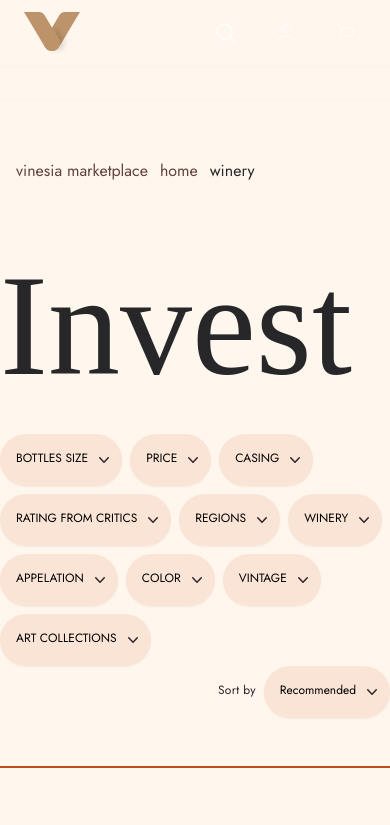
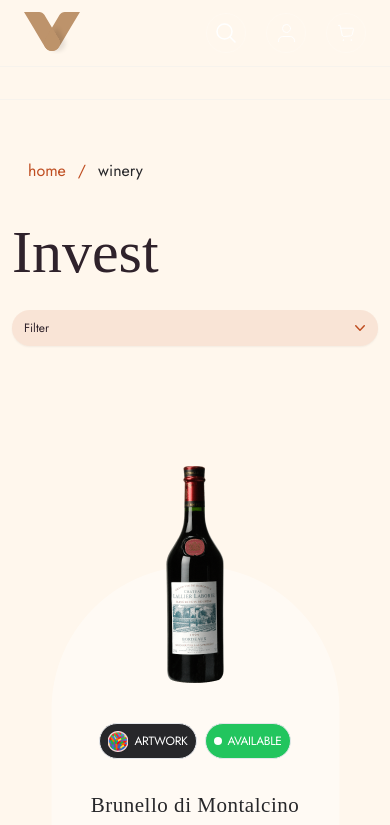
Before and after one commit to nalaZazu/new-vinesia-market, a Next.js app: page /invest in a window 390 px wide. Shown: the top 825 px of the page. Built offline with nearby package versions, Linux system fonts and the light colour scheme.

Commit message:
mobile-view-invest

```diff
--- /dev/null
+++ b/src/app/invest/moibleview/page.tsx
@@ -0,0 +1,155 @@
+"use client";
+import React, { useState } from "react";
+import { Fragment } from "react";
+import { Menu, Transition } from "@headlessui/react";
+import { ChevronDownIcon } from "@heroicons/react/20/solid";
+import { filtersList } from "@/constants/invesdropdowncomponents/Layout";
+import Link from "next/link";
+function classNames(...classes: any) {
+  return classes.filter(Boolean).join(" ");
+}
+
+function MobileFilter() {
+  const [firstDropdownOpen, setFirstDropdownOpen] = useState(false);
+  const [activeState, setActiveState] = useState({});
+  const [searchTerm, setSearchTerm] = useState("");
+  const [selectedItems, setSelectedItems] = useState<string[]>([]);
+
+  const handleChange = (e: any) => {
+    let index = selectedItems?.findIndex((d: any) => d === e);
+    if (index === -1) {
+      setSelectedItems([...selectedItems, e]);
+    } else {
+      let tempArr = [...selectedItems];
+      tempArr.splice(index, 1);
+      setSelectedItems(tempArr);
+    }
+  };
+  const handleApply = (close: any) => {
+    // setSelectedFilters(tempSelected);
+    console.log("selectedItems", selectedItems);
+
+    // close();
+  };
+  const handleClear = (close: any) => {
+    setSearchTerm("");
+    // setSelectedFilters([]);
+    close();
+  };
+  return (
+    <>
+      <div className=" pt-6  pb-14">
+        <Menu as="div" className="relative inline-block text-left w-full">
+          <div>
+            <Menu.Button
+              className="flex items-center w-full justify-between gap-x-1.5 rounded-full  px-3 py-2 text-xs font-normal text-primary shadow-sm  bg-orange-700 bg-opacity-10"
+              onClick={() => setFirstDropdownOpen(!firstDropdownOpen)}
+            >
+              Filter
+              <ChevronDownIcon
+                className="-mr-1 h-5 w-5 text-secondary"
+                aria-hidden="true"
+              />
+            </Menu.Button>
+          </div>
+
+          <Transition
+            as={"div"}
+            show={firstDropdownOpen}
+            enter="transition ease-out duration-100"
+            enterFrom="transform opacity-0 scale-95"
+            enterTo="transform opacity-100 scale-100"
+            leave="transition ease-in duration-75"
+            leaveFrom="transform opacity-100 scale-100"
+            leaveTo="transform opacity-0 scale-95"
+          >
+            {/* here is defined the new dropdown */}
+
+            {filtersList?.map((filterItem: any, filterItemId: any) => {
+              const { name, options, type } = filterItem;
+
+              return (
+                <Menu
+                  as="div"
+                  className="relative inline-block text-left w-full pt-7"
+                  key={filterItemId}
+                >
+                  <div>
+                    <Menu.Button
+                      className="inline-flex w-full justify-between gap-x-1.5 rounded-md  px-3 py-2 text-sm font-semibold text-primary"
+                      onClick={() => setActiveState({ [name]: true })}
+                    >
+                      {name}
+                      <ChevronDownIcon
+                        className="-mr-1 h-5 w-5 text-secondary"
+                        aria-hidden="true"
+                      />
+                    </Menu.Button>
+                  </div>
+
+                  <Transition
+                    as={"div"}
+                    show={activeState[name]}
+                    enter="transition ease-out duration-100"
+                    enterFrom="transform opacity-0 scale-95"
+                    enterTo="transform opacity-100 scale-100"
+                    leave="transition ease-in duration-75"
+                    leaveFrom="transform opacity-100 scale-100"
+                    leaveTo="transform opacity-0 scale-95"
+                  >
+                    <div className="flex flex-wrap gap-2">
+                      {name == "Color" ? (
+                        <Menu.Item>
+                          {({ active }: any) => (
+                            <p className="p-2 cursor-pointer hover:bg-secondary-dark   text-secondary text-xxs font-normal  tracking-wide flex gap-2 items-center">
+                              <input
+                                id={`${filterItem}-${filterItemId}`}
+                                name="checkbox"
+                                type="checkbox"
+                                className="h-3 w-3 form-checkbox rounded-full"
+                                onChange={(e) =>
+                                  handleChange(filterItem?.toLowerCase())
+                                }
+                              />
+                              <label
+                                htmlFor={`${filterItem}-${filterItemId}`}
+                                className={classNames(
+                                  active
+                                    ? " text-primary"
+                                    : "text-primary-dark ",
+                                  " text-sm"
+                                )}
+                              >
+                                {name}
+                              </label>
+                            </p>
+                          )}
+                        </Menu.Item>
+                      ) : (
+                        options?.map((item: any, itemId: any) => {
+                          return (
+                            <div className="pt-4 " key={itemId}>
+                              <div>
+                                <span className=" px-3 py-2 bg-orange-700 bg-opacity-10 rounded-[100px]  justify-center items-center gap-1 inline-flex">
+                                  <p className="text-primary text-xxs font-normal tracking-wide capitalize">
+                                    {item}
+                                  </p>
+                                </span>
+                              </div>
+                            </div>
+                          );
+                        })
+                      )}
+                    </div>
+                  </Transition>
+                </Menu>
+              );
+            })}
+          </Transition>
+        </Menu>
+      </div>
+    </>
+  );
+}
+
+export default MobileFilter;
--- a/src/app/invest/page.tsx
+++ b/src/app/invest/page.tsx
@@ -7,24 +7,35 @@
 import React from "react";
 import Image from "next/image";
 import Dropdown from "@/common/DropDown/pagecomponents/Layout";
+import MobileFilter from "./moibleview/page";
 
 const Invest = () => {
   return (
     <div className="bg-orange-50">
       <Headersecond />
-      <div className=" pt-40 container mx-auto">
+      <div className=" pt-40 container mx-auto px-3">
         <InvestBread />
 
-        <div className=" mt-9">
-          <h2 className=" text-zinc-800 text-[144px] font-normal font-['Canela']">
+        <div className=" mt-9 hidden md:block">
+          <h2 className=" text-primary text-[144px] font-normal font-['Canela']">
+            Invest
+          </h2>
+        </div>
+        {/* for mobileView */}
+        <div className=" mt-9 md:hidden block">
+          <h2 className=" text-primary text-6xl font-normal font-['Canela'] leading-[68px]">
             Invest
           </h2>
         </div>
 
         {/* dropdown */}
-        <Dropdown />
-        <div className="border border-secondary mt-12"></div>
-
+        <div className="hidden md:block">
+          <Dropdown />
+          <div className="border border-secondary mt-12"></div>
+        </div>
+        <div className="md:hidden block">
+          <MobileFilter />
+        </div>
         {/* product list  */}
         <div className="grid grid-cols-1 gap-x-6 gap-y-10 sm:grid-cols-2 lg:grid-cols-4 xl:gap-x-8 mt-16">
           {[1, 2, 3, 4, 5, 6, 7, 8]?.map((item: any, i: any) => {
--- a/src/common/DropDownButton.tsx
+++ b/src/common/DropDownButton.tsx
@@ -31,7 +31,7 @@
             leaveFrom="transform opacity-100 scale-100"
             leaveTo="transform opacity-0 scale-95"
           >
-            <Menu.Items className="absolute left-0 z-10 mt-2 w-48 origin-top-right rounded-md bg-orange-50 shadow-lg ring-1 ring-black ring-opacity-5 focus:outline-none p-2">
+            <Menu.Items className="absolute left-0 z-10 mt-2 w-56 origin-top-right rounded-md bg-orange-50 shadow-lg ring-1 ring-black ring-opacity-5 focus:outline-none p-2">
               <div className="py-1">
                 <Menu.Item>
                   {({ active }) => (
@@ -55,7 +55,7 @@
                         "block px-4 py-2 text-sm"
                       )}
                     >
-                      Account settings
+                        License
                     </Link>
                   )}
                 </Menu.Item>
@@ -68,7 +68,7 @@
                         "block px-4 py-2 text-sm"
                       )}
                     >
-                      Account settings
+                      Support
                     </Link>
                   )}
                 </Menu.Item>
--- a/src/common/InvestBread.tsx
+++ b/src/common/InvestBread.tsx
@@ -4,7 +4,7 @@
 const InvestBread = () => {
   return (
     <>
-      <div className="conatiner mx-auto">
+      <div className="conatiner mx-auto hidden md:block">
         <nav className="flex" aria-label="Breadcrumb">
           <ol className="container mx-auto flex flex-wrap gap-3 px-4 items-center">
             <li className="inline-flex items-center">
@@ -41,6 +41,34 @@
           </ol>
         </nav>
       </div>
+
+      {/* for mobileView */}
+      <div className="conatiner mx-auto md:hidden block">
+        <nav className="flex" aria-label="Breadcrumb">
+          <ol className="container mx-auto flex flex-wrap gap-3 px-4 items-center">
+            <li>
+              <div className="flex items-center">
+                <Link
+                  href="#"
+                  className=" text-secondary text-base font-normal  leading-snug"
+                >
+                  home
+                </Link>
+              </div>
+            </li>
+            <li className=" text-secondary text-opacity-20 text-base font-normal  leading-snug">
+              /
+            </li>
+            <li aria-current="page">
+              <div className="flex items-center">
+                <span className=" text-zinc-800 text-base font-normal  leading-snug">
+                  winery
+                </span>
+              </div>
+            </li>
+          </ol>
+        </nav>
+      </div>
     </>
   );
 };
--- /dev/null
+++ b/src/components/badage/page.tsx
@@ -0,0 +1,54 @@
+import Image from "next/image";
+import React  from "react";
+import xDelete from "../../assets/icons/X-delete.svg";
+const Badges = ({
+  selectedItems,
+  setSelectedItems,
+}: {
+  selectedItems: any;
+  setSelectedItems: any;
+}) => {
+  const handleRemoved = (itemToRemove: string) => {
+    const updatedItems = selectedItems.filter(
+      (item: any) => item !== itemToRemove
+    );
+    setSelectedItems(updatedItems);
+  };
+  const handleClear = () => {
+    setSelectedItems([]);
+  };
+  return (
+    <React.Fragment>
+      <div className="pt-4  md:pt-0 pb-8 flex gap-2 flex-wrap">
+        {selectedItems &&
+          selectedItems?.map((item: any, i: any) => {
+            return (
+              <div key={i}>
+                <span className=" px-3 py-2 bg-orange-700 bg-opacity-10 rounded-[100px]  justify-center items-center gap-1 inline-flex">
+                  <p className="text-primary text-xxs font-normal tracking-wide capitalize">
+                    {item}
+                  </p>
+                  <Image
+                    src={xDelete}
+                    alt="x-delete"
+                    onClick={() => handleRemoved(item)}
+                    className=" cursor-pointer"
+                  />
+                </span>
+              </div>
+            );
+          })}
+        {selectedItems && selectedItems.length > 0 && (
+          <button
+            className="text-center text-primary text-sm font-medium  tracking-wide"
+            onClick={handleClear}
+          >
+            Clear filters
+          </button>
+        )}
+      </div>
+    </React.Fragment>
+  );
+};
+
+export default Badges;
--- a/src/components/dropdown/page.tsx
+++ b/src/components/dropdown/page.tsx
@@ -4,26 +4,29 @@
 import { Menu, Transition } from "@headlessui/react";
 import { ChevronDownIcon } from "@heroicons/react/20/solid";
 import { filtersList } from "@/constants/invesdropdowncomponents/Layout";
+import Badges from "../badage/page";
 function classNames(...classes: any) {
   return classes.filter(Boolean).join(" ");
 }
 const DropDown = () => {
   const [searchTerm, setSearchTerm] = useState("");
-  const [tempSelected, setTempSelected] = useState<any>([]);
+  const [selectedItems, setSelectedItems] = useState<string[]>([]);
 
   const handleChange = (e: any) => {
-    let index = tempSelected?.findIndex((d: any) => d == e);
-    if (index == -1) {
-      setTempSelected([...tempSelected, e]);
+    let index = selectedItems?.findIndex((d: any) => d === e);
+    if (index === -1) {
+      setSelectedItems([...selectedItems, e]);
     } else {
-      let tempArr = [...tempSelected];
+      let tempArr = [...selectedItems];
       tempArr.splice(index, 1);
-      setTempSelected(tempArr);
+      setSelectedItems(tempArr);
     }
   };
   const handleApply = (close: any) => {
-    setSelectedFilters(tempSelected);
-    close();
+    // setSelectedFilters(tempSelected);
+    console.log("selectedItems", selectedItems);
+
+    // close();
   };
   const handleClear = (close: any) => {
     setSearchTerm("");
@@ -33,7 +36,7 @@
 
   return (
     <>
-      <div className="flex flex-wrap gap-2">
+      <div className="flex flex-wrap gap-2  md:pb-14">
         {filtersList?.map((filterItem: any, filterItemId: any) => {
           const { name, options, type } = filterItem;
           return (
@@ -43,7 +46,7 @@
               key={filterItemId}
             >
               <div>
-                <Menu.Button className="inline-flex w-full justify-center gap-x-1.5 pl-4 pr-3 py-4 rounded-full  px-3  text-xs font-normal text-priamry shadow-sm bg-orange-700 bg-opacity-10  uppercase ">
+                <Menu.Button className="inline-flex w-full justify-center gap-x-1.5 pl-4 pr-3 py-4 rounded-full  px-3 items-center text-xs font-normal text-priamry shadow-sm bg-orange-700 bg-opacity-10  uppercase ">
                   {name}
                   <ChevronDownIcon
                     className="-mr-1 h-5 w-5 text-primary"
@@ -62,22 +65,22 @@
                 leaveTo="transform opacity-0 scale-95"
               >
                 <Menu.Items className="absolute left-0 z-10 mt-2 w-52 origin-top-right rounded-md bg-orange-50 shadow-lg ring-1 ring-black ring-opacity-5 focus:outline-none ">
-                  <div className="p-3">
+                  <div className="py-1">
                     <form>
                       <label
                         htmlFor="default-search"
-                        className="text-primary text-xs font-normal  tracking-wide"
+                        className="text-primary text-xs font-normal p-1"
                       >
                         Search
                       </label>
-                      <div className="relative">
+                      <div className="relative p-1">
                         <input
                           value={searchTerm}
                           onChange={(e) => setSearchTerm(e.target.value)}
                           type="search"
                           id="default-search"
                           autoComplete="off"
-                          className="block w-full p-2 pl-4  border border-orange-700 rounded-lg bg-orange-50 text-primary   text-sm font-normal   leading-tight   focus:border-orange-700 "
+                          className="block w-full p-2 pl-4  border border-orange-700 rounded-lg bg-orange-50 text-primary   text-sm font-normal   leading-tight   focus:border-orange-700 focus-visible:border-orange-700 outline-none"
                         />
                       </div>
                     </form>
@@ -113,16 +116,16 @@
                         </div>
                       );
                     })}
-                    <div className=" pt-4 pb-4  border-t-2 justify-center items-center gap-3 inline-flex cursor-pointer pl-1">
+                    <div className=" pt-4 pb-4 border-secondary border-t-2 justify-center items-center gap-3 inline-flex cursor-pointer px-1">
                       <button
-                        className="text-center text-zinc-400 text-xs font-normal  tracking-wide    px-8 py-3 rounded-full border border-zinc-400 "
+                        className="text-center text-primary text-xs font-normal  tracking-wide    px-8 py-3 rounded-full border border-secondary "
                         onClick={() => handleClear(close)}
                       >
                         Clear
                       </button>
 
                       <button
-                        className="text-center text-white text-xs font-normal tracking-wide   px-8 py-3 bg-zinc-800 rounded-full"
+                        className="text-center text-white text-xs font-normal tracking-wide   px-8 py-3 bg-secondary rounded-full"
                         onClick={() => handleApply(close)}
                       >
                         Apply
@@ -135,6 +138,13 @@
           );
         })}
       </div>
+
+      <div>
+        <Badges
+          selectedItems={selectedItems}
+          setSelectedItems={setSelectedItems}
+        />
+      </div>
     </>
   );
 };
--- a/src/constants/invesdropdown.ts
+++ b/src/constants/invesdropdown.ts
@@ -1,67 +1,45 @@
 export const filtersList = [
   {
-    "name": "Bottles size",
-    "options": [
-      "Half Bottle",
-      "Half Quarter",
-      "Standard",
-      "Magnum"
-    ]
+    name: "Bottles size",
+    options: ["Half Bottle", "Half Quarter", "Standard", "Magnum"],
   },
   {
-    "name": "Price",
-    "type": "Range",
-    "options": [
-      "0",
-      "1500"
-    ]
+    name: "Price",
+    type: "Range",
+    options: ["0", "1500"],
   },
   {
-    "name": "Casing",
-    "options": [
-      "Wooden Case",
-      "Special casing",
-      "Bottle",
-      "Case",
-      "Collection"
-    ]
+    name: "Casing",
+    options: ["Wooden Case", "Special casing", "Bottle", "Case", "Collection"],
   },
   {
-    "name": "Rating from Critics",
-    "options": [
-      "Robert Parker",
-      "James Suckling"
-    ]
+    name: "Rating from Critics",
+    options: ["Robert Parker", "James Suckling"],
   },
   {
-    "name": "Regions",
-    "options": [
-      "France",
-      "Germany"
-    ]
+    name: "Regions",
+    options: ["France", "Germany"],
   },
   {
-    "name": "Winery",
-    "options": [
-      "Some winery 1",
-      "Some winery 2"
-    ]
+    name: "Winery",
+    options: ["Some winery 1", "Some winery 2"],
   },
   {
-    "name": "Appelation",
-    "options": []
+    name: "Appelation",
+    options: [
+      "Some winery 1",
+      "Some winery 2",
+      "Some winery 3",
+      "Some winery 4",
+    ],
   },
   {
-    "name": "Color",
-    "options": [
-      "red",
-      "white",
-      "rose"
-    ]
+    name: "Color",
+    options: ["red", "white", "rose"],
   },
   {
-    "name": "Vintage",
-    "options": [
+    name: "Vintage",
+    options: [
       "2009",
       "2010",
       "2011",
@@ -75,14 +53,11 @@
       "2019",
       "2020",
       "2021",
-      "2022"
-    ]
+      "2022",
+    ],
   },
   {
-    "name": "Art Collections",
-    "options": [
-      "Reso",
-      "Monsieur Z"
-    ]
-  }
-]
+    name: "Art Collections",
+    options: ["Reso", "Monsieur Z"],
+  },
+];
```
Also changed, not shown: src/assets/icons/X-delete.svg (added).
